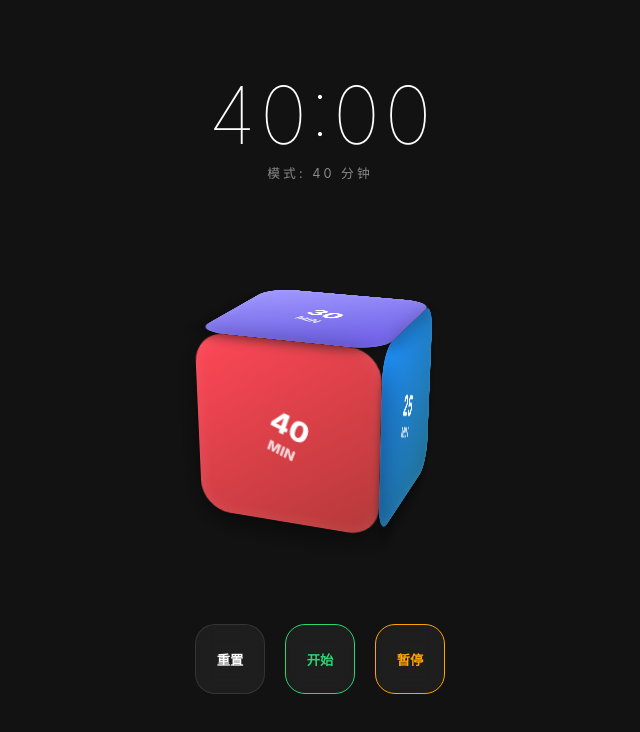
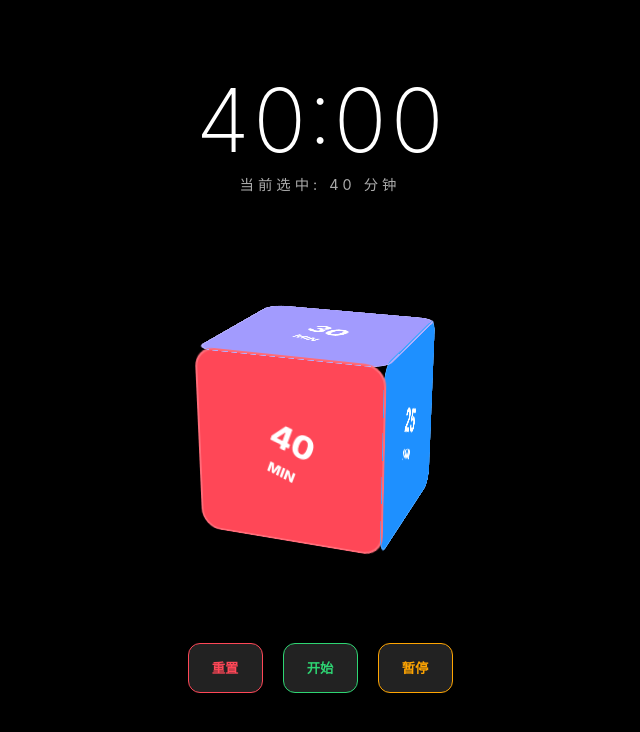
Before and after one commit to Jessica-xyx/cube-timer, a plain HTML site: page index.html in a window 1280 px wide. Shown: the whole page, without its empty margins (320-960 px from the left). Drawn offline with Linux system fonts and the light colour scheme.

Commit message:
Update index.html

```diff
--- a/index.html
+++ b/index.html
@@ -3,60 +3,56 @@
 <head>
     <meta charset="UTF-8">
     <meta name="viewport" content="width=device-width, initial-scale=1.0, maximum-scale=1.0, user-scalable=no">
-    <title>正向文字魔方计时器</title>
+    <title>实体魔方计时器</title>
     <style>
         :root { --size: 180px; }
-        body { margin: 0; background: #121212; color: white; font-family: -apple-system, sans-serif; height: 100vh; display: flex; flex-direction: column; align-items: center; justify-content: space-around; touch-action: none; overflow: hidden; }
+        body { margin: 0; background: #000; color: white; font-family: -apple-system, sans-serif; height: 100vh; display: flex; flex-direction: column; align-items: center; justify-content: space-around; touch-action: none; overflow: hidden; }
 
-        /* 3D 场景 */
         .scene { width: var(--size); height: var(--size); perspective: 1000px; }
         .cube { width: 100%; height: 100%; position: relative; transform-style: preserve-3d; transition: transform 0.6s cubic-bezier(0.23, 1, 0.32, 1); }
 
+        /* 核心修改：让每一面完全不透明 */
         .face {
             position: absolute; width: var(--size); height: var(--size);
             display: flex; align-items: center; justify-content: center;
-            font-weight: 800; border-radius: 30px;
-            backface-visibility: hidden; -webkit-backface-visibility: hidden;
-            background: #2a2a2a;
-            box-shadow: inset 0 0 15px rgba(255,255,255,0.1), 0 10px 30px rgba(0,0,0,0.5);
+            font-weight: 800; border-radius: 20px;
+            backface-visibility: hidden;
+            -webkit-backface-visibility: hidden;
+            border: 2px solid rgba(255,255,255,0.2);
+            /* 确保背景完全不透明 */
+            opacity: 1;
         }
 
-        /* 文字容器：我们要动态控制这个容器的旋转 */
-        .text-fix {
-            display: block;
-            text-align: center;
-            font-size: 28px;
-            transition: transform 0.6s cubic-bezier(0.23, 1, 0.32, 1);
-        }
-        small { font-size: 14px; opacity: 0.8; display: block; }
+        .text-fix { display: block; text-align: center; font-size: 32px; transition: transform 0.6s; }
+        small { font-size: 14px; display: block; margin-top: 5px; }
 
-        /* 各面颜色 */
-        .front  { transform: rotateY(  0deg) translateZ(90px); background: linear-gradient(145deg, #ff4757, #b33939); }
-        .back   { transform: rotateY(180deg) translateZ(90px); background: linear-gradient(145deg, #2ed573, #218c74); }
-        .right  { transform: rotateY( 90deg) translateZ(90px); background: linear-gradient(145deg, #1e90ff, #227093); }
-        .left   { transform: rotateY(-90deg) translateZ(90px); background: linear-gradient(145deg, #ffa502, #cc8e35); }
-        .top    { transform: rotateX( 90deg) translateZ(90px); background: linear-gradient(145deg, #a29bfe, #6c5ce7); }
-        .bottom { transform: rotateX(-90deg) translateZ(90px); background: linear-gradient(145deg, #fd79a8, #e84393); }
+        /* 使用完全不透明的颜色 */
+        .front  { transform: rotateY(  0deg) translateZ(90px); background: #ff4757; } /* 40m 红 */
+        .back   { transform: rotateY(180deg) translateZ(90px); background: #2ed573; } /* 60m 绿 */
+        .right  { transform: rotateY( 90deg) translateZ(90px); background: #1e90ff; } /* 25m 蓝 */
+        .left   { transform: rotateY(-90deg) translateZ(90px); background: #ffa502; } /* 10m 橙 */
+        .top    { transform: rotateX( 90deg) translateZ(90px); background: #a29bfe; } /* 30m 紫 */
+        .bottom { transform: rotateX(-90deg) translateZ(90px); background: #fd79a8; } /* 90m 粉 */
 
         #display-area { text-align: center; }
-        #timer-display { font-size: 5rem; font-weight: 100; font-variant-numeric: tabular-nums; }
-        #current-mode { color: #888; letter-spacing: 3px; font-size: 0.8rem; }
+        #timer-display { font-size: 5.5rem; font-weight: 200; font-variant-numeric: tabular-nums; }
+        #current-mode { color: #aaa; letter-spacing: 4px; font-size: 0.9rem; }
 
         .controls { display: flex; gap: 20px; margin-bottom: 40px; }
         button {
-            width: 70px; height: 70px; border-radius: 20px; border: none;
-            font-weight: bold; background: rgba(255,255,255,0.05); color: white;
-            backdrop-filter: blur(10px); border: 1px solid rgba(255,255,255,0.1);
+            width: 75px; height: 50px; border-radius: 12px; border: 1px solid #444;
+            font-weight: bold; background: #222; color: white;
         }
         #start-btn { border-color: #2ed573; color: #2ed573; }
         #pause-btn { border-color: #ffa502; color: #ffa502; }
+        #reset-btn { border-color: #ff4757; color: #ff4757; }
     </style>
 </head>
 <body>
 
     <div id="display-area">
         <div id="timer-display">00:00</div>
-        <div id="current-mode">拨动魔方选择时间</div>
+        <div id="current-mode">滑动拨动魔方</div>
     </div>
 
     <div class="scene">
@@ -89,14 +85,9 @@
         const modeDisplay = document.getElementById('current-mode');
         const texts = document.querySelectorAll('.text-fix');
 
-        // 更新魔方旋转及文字纠正
         function updateRotation() {
             cube.style.transform = `rotateX(${rotateX}deg) rotateY(${rotateY}deg)`;
-
-            // 关键点：为了让文字永远水平，我们需要让文字在 Z 轴上反向旋转
-            // 同时在 X/Y 轴上也做一定的抵消补偿
             texts.forEach(text => {
-                // 这里的逻辑是抵消父容器的旋转
                 text.style.transform = `rotateZ(${-rotateY}deg)`;
             });
         }
@@ -121,11 +112,8 @@
         document.addEventListener('touchend', () => {
             cube.style.transition = 'transform 0.6s cubic-bezier(0.23, 1, 0.32, 1)';
             texts.forEach(t => t.style.transition = 'transform 0.6s cubic-bezier(0.23, 1, 0.32, 1)');
-
-            // 吸附到 90 度倍数
             rotateX = Math.round(rotateX / 90) * 90;
             rotateY = Math.round(rotateY / 90) * 90;
-
             updateRotation();
             detectFace();
         });
@@ -152,7 +140,7 @@
             if (!isRunning) {
                 timeLeft = time * 60;
                 updateDisplay();
-                modeDisplay.innerText = `模式: ${time} 分钟`;
+                modeDisplay.innerText = `当前选中: ${time} 分钟`;
             }
         }
 
@@ -173,8 +161,7 @@
                     isRunning = false;
                     timeLeft = currentTargetTime * 60;
                     startTimer();
-                    // 简单的震动反馈
-                    if (navigator.vibrate) navigator.vibrate([200, 100, 200]);
+                    if (navigator.vibrate) navigator.vibrate([300, 100, 300]);
                 }
             }, 1000);
         }
@@ -188,7 +175,6 @@
             updateDisplay();
         };
 
-        // 初始化
         updateRotation();
         detectFace();
     </script>
```
